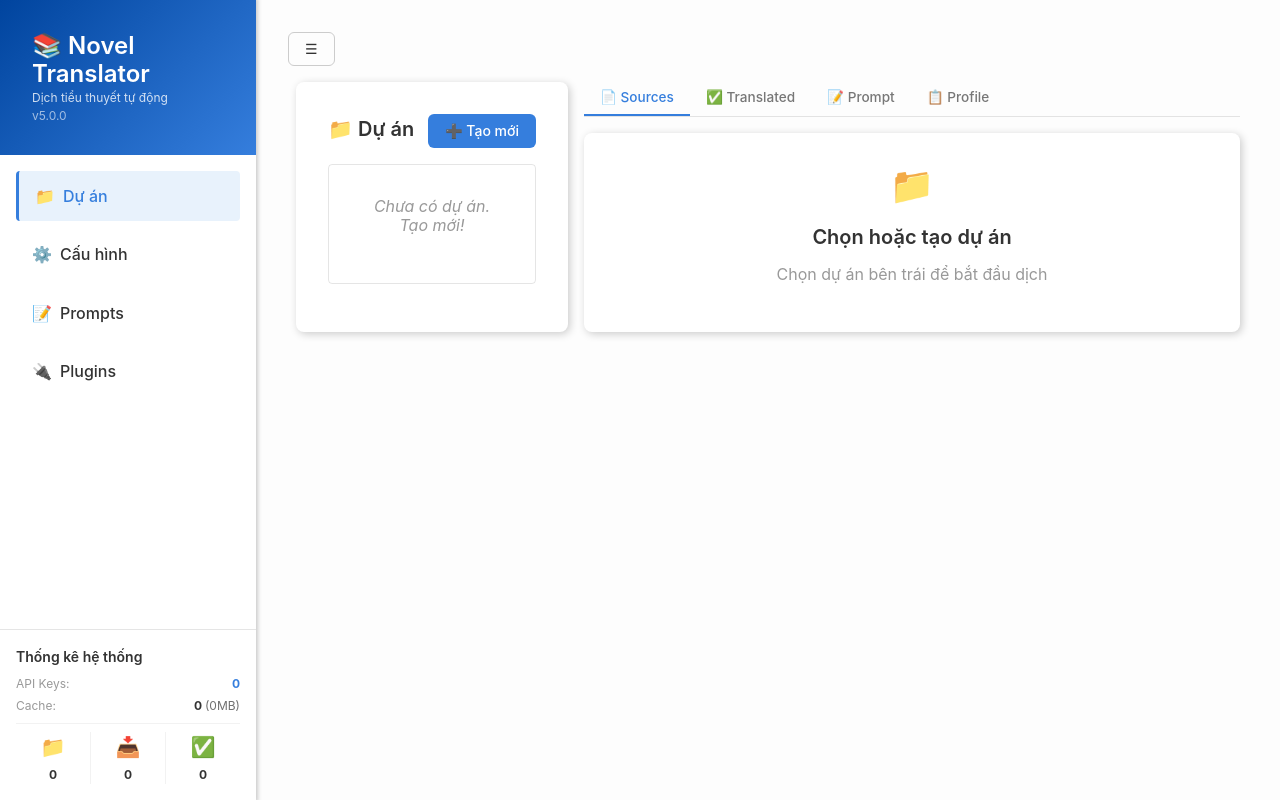
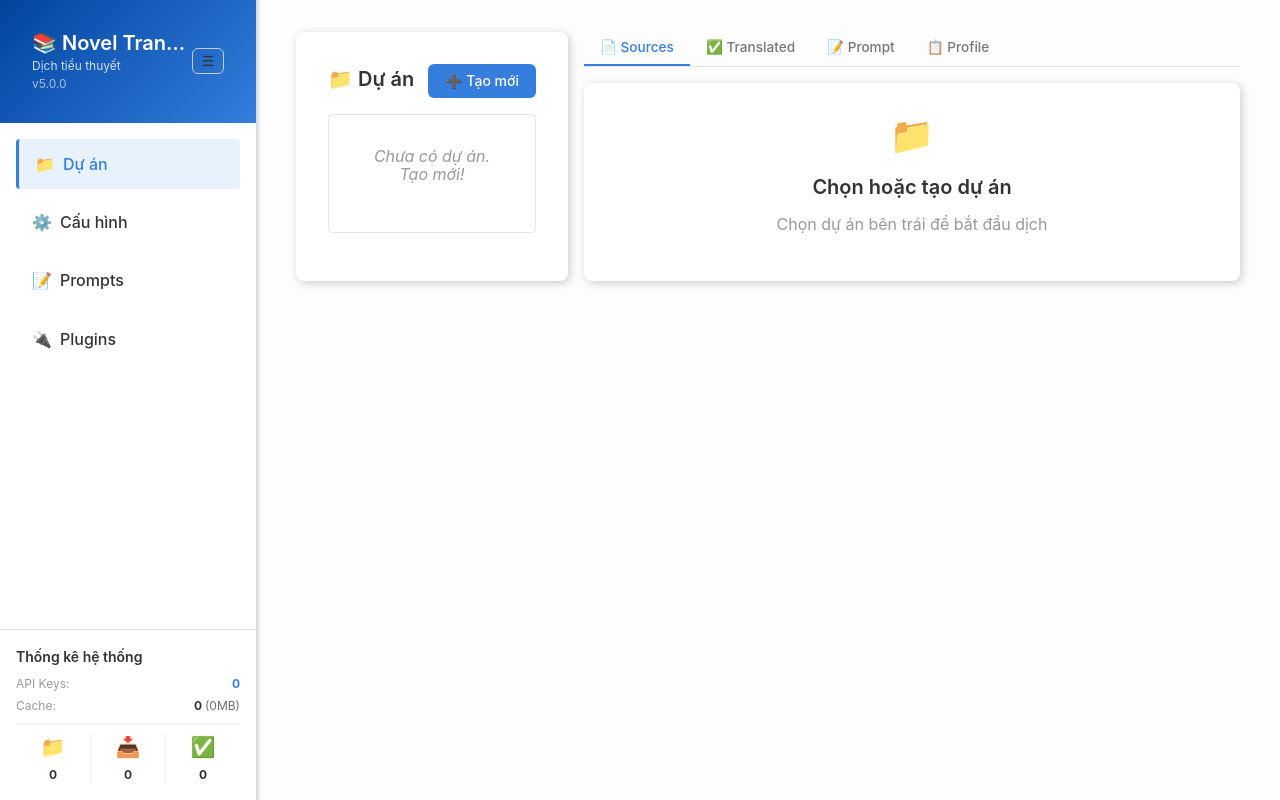
Before and after one commit to Narga/ai-vi-translator, a Flask app: page / in a window 1280 px wide. Run offline with Flask 2, Linux system fonts and the light colour scheme; data that the repository does not hold is empty; some libraries are stand-ins or nearby versions.

Commit message:
feat(ui): add project list and sidebar toggles, auto-refresh translated list, strip QA blocks from translation

```diff
--- a/static/js/main.js
+++ b/static/js/main.js
@@ -881,6 +881,9 @@ function connectToProgress(btn = null, isBatch = false) {
                  <span class="bg-near-white br2 pa1 ph2 ba b--black-10">🔤 ${(data.char_count || 0).toLocaleString()} ký tự</span>`;
 
             resetButton(btn, isBatch);
+            if (currentProject && document.getElementById('ptab-sources') && !document.getElementById('ptab-sources').classList.contains('dn')) {
+                selectProject(currentProject.slug);
+            }
             loadOutputFiles(); loadStats(); loadFiles(); loadDoneFiles();
         }
         else if (data.type === 'error') {
@@ -1372,3 +1375,15 @@ function pollPluginProgress(pluginId, logId, btn, btnLabel) {
             });
     }, 1000);
 }
+
+function toggleProjectList() {
+    const col = document.getElementById('project-list-col');
+    const btn = event.currentTarget;
+    if (col.classList.contains('dn')) {
+        col.classList.remove('dn');
+        btn.textContent = '◗';
+    } else {
+        col.classList.add('dn');
+        btn.textContent = '◖';
+    }
+}
--- a/templates/index.html
+++ b/templates/index.html
@@ -22,10 +22,15 @@
         class="nt-sidebar w-20-l w-25-m w-100 h-100 bg-white shadow-1 flex flex-column justify-between relative z-1">
         <div>
             <!-- Header Brand -->
-            <div class="pa4 nt-header-gradient white">
-                <h1 class="f3 mt0 mb1 fw6">📚 Novel Translator</h1>
-                <p class="f7 mt0 mb0 o-80">Dịch tiểu thuyết tự động</p>
-                <div class="f7 o-60 mt1">v{{ app_version }}</div>
+            <div class="pa4 nt-header-gradient white flex items-center">
+                <div class="flex-auto overflow-hidden">
+                    <h1 class="f4 mt0 mb1 fw6 nowrap truncate">📚 Novel Translator</h1>
+                    <p class="f7 mt0 mb0 o-80">Dịch tiểu thuyết</p>
+                    <p class="f7 o-60 mt1 mb0">v{{ app_version }}</p>
+                </div>
+                <button id="btn-toggle-sidebar" class="nt-btn nt-btn-outline white b--white-40 pointer flex-shrink-0"
+                    style="padding:4px 8px; min-width:32px;" onclick="toggleSidebar()"
+                    title="Ẩn/hiện sidebar">☰</button>
             </div>
 
             <!-- Navigation Links -->
@@ -70,10 +75,6 @@
 
     <!-- MAIN CONTENT AREA -->
     <main class="flex-auto h-100 overflow-y-auto pa4-l pa3 relative nt-main-bg">
-        <!-- Sidebar Toggle -->
-        <button id="btn-toggle-sidebar" class="nt-btn nt-btn-outline f6 mb3 pa2 br2 pointer" onclick="toggleSidebar()"
-            title="Ẩn/hiện sidebar">☰</button>
-
         <!-- ==================== TAB 1: DỰ ÁN ==================== -->
         <section id="tab-workspace" class="nt-tab-content block">
             <div class="flex-l mhn2-l">
@@ -98,9 +99,13 @@
                     <!-- Project Header -->
                     <div id="project-header" class="bg-white br3 shadow-4 pa4 mb3 dn">
                         <div class="flex justify-between items-center mb2">
-                            <div>
-                                <h2 class="f4 mt0 mb1 fw6 dark-gray" id="project-title">—</h2>
-                                <p class="f7 mt0 mb0 silver" id="project-desc"></p>
+                            <div class="flex items-center gap-2">
+                                <button class="nt-btn nt-btn-outline f7" onclick="toggleProjectList()"
+                                    title="Ẩn/hiện danh sách dự án">◗</button>
+                                <div>
+                                    <h2 class="f4 mt0 mb1 fw6 dark-gray" id="project-title">—</h2>
+                                    <p class="f7 mt0 mb0 silver" id="project-desc"></p>
+                                </div>
                             </div>
                             <div class="flex gap-2">
                                 <button class="nt-btn nt-btn-outline f7" onclick="archiveProject()">📦 Nén</button>
```
Also changed, not shown: core/executor.py (+18 -0 lines).
